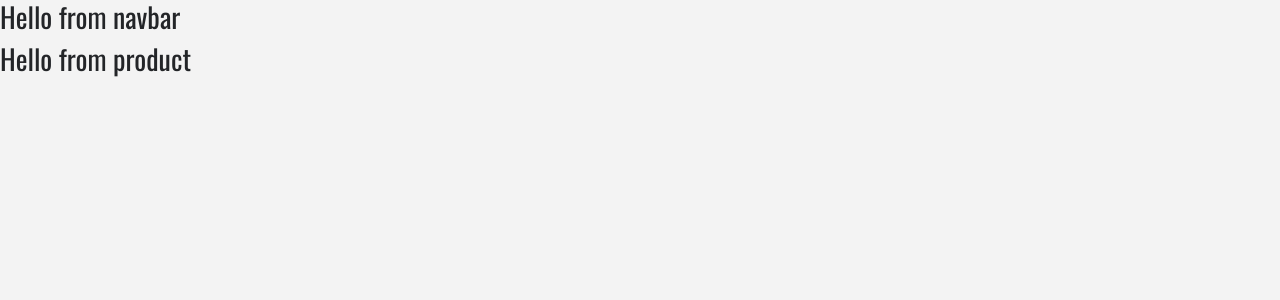
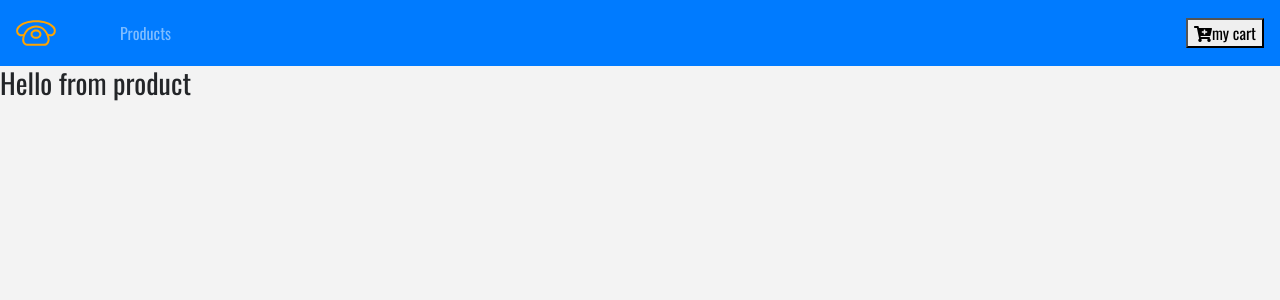
Before and after one commit to robertmc1/ecomerce_react, a React (Create React App) app: page / in a window 1280 px wide. Shown: the top 300 px of the page. Built offline with nearby package versions, Linux system fonts and the light colour scheme.

Commit message:
Navbar working. It needs some css styles

```diff
--- a/src/components/Navbar.js
+++ b/src/components/Navbar.js
@@ -1,10 +1,33 @@
-import React, { Component } from 'react'
+import React, { Component } from 'react';
+import {Link} from 'react-router-dom';
+import logo2 from '../logo2.svg';
 
 export default class componentName extends Component {
     render() {
         return (
             <div>
-                <h3>Hello from navbar</h3>
+                <nav className="navbar navbar-expend-sm bg-primary navbar-dark px-sm">
+                    {/*
+                    https://www.iconfinder.com/icons/1243689/call_phone_icon
+                    Creative Commons (Attribution 3.0 Unported);
+                    https://www.iconfinder.com/Makoto_msk */}
+                    <Link to='/'>
+                        <img src={logo2} alt="store" className="navbar-brand" />
+                    </Link>
+                    <ul className="navbar-nav aslign-items-center">
+                        <li className="nav-item ml-5">
+                            <Link to="/" className="nav-link">
+                                Products
+                            </Link>
+                        </li>
+                    </ul>
+                    <Link to='/cart' className="ml-auto">
+                        <button>
+                            <i className="fas fa-cart-plus" />
+                            my cart
+                        </button>
+                    </Link>
+                </nav>
             </div>
         )
     }
```
Also changed, not shown: src/logo.svg, src/logo2.svg (added).
